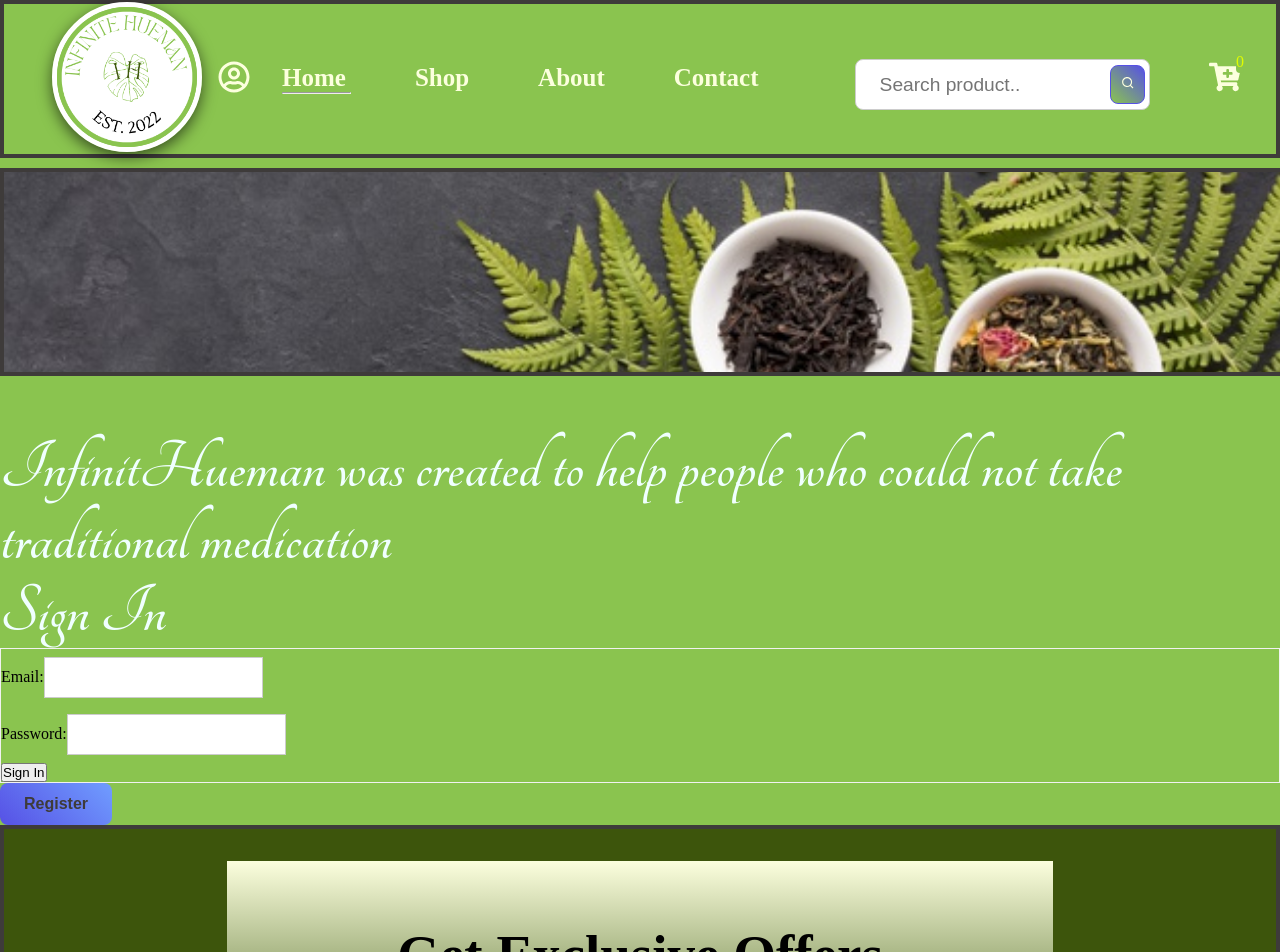
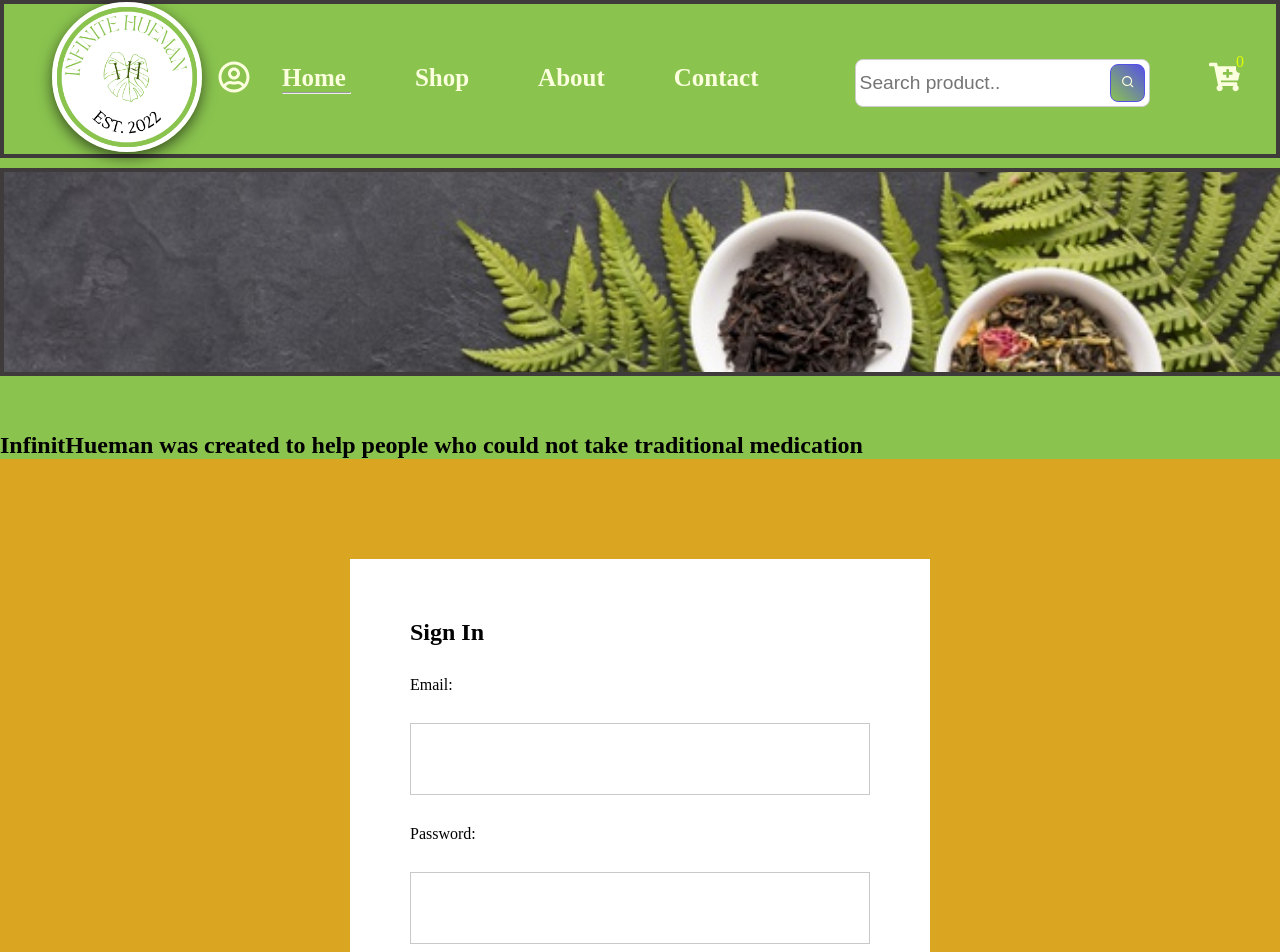
Before and after one commit to jdworkz/infinithueman-app, a React (Create React App) app: page /LoginForm in a window 1280 px wide. Shown: the top 952 px of the page. Built offline with nearby package versions, Linux system fonts and the light colour scheme; a web font is replaced by a local one.

Commit message:
change the styling of the sign up page

```diff
--- a/src/components/Form/LoginForm.css
+++ b/src/components/Form/LoginForm.css
@@ -1,28 +1,44 @@
-Form {
-    border: 3px solid #f1f1f1;
-    align-items: center;
-    border-style:solid ;
-    border-width: .1rem;
-  }
-  input {
+.login-signup{
+  width:100%;
+  height:80vh;
+  background: goldenrod;
+  padding-top: 100px;
+}
+.loginsignup-container{
+  width:580px;
+  height:500px;
+  background: white;
+  margin:auto;
+  padding:40px 60px;
+}
+.loginsignup-container h2{
+ margin: 20px 0px
+}
+.signin{
+  display: flex;
+  flex-direction: column;
+  gap:29px;
+  margin-top:30px;
 
-    padding: 12px 20px;
-    margin: 8px 0;
-    display: inline-block;
-    border: 1px solid #ccc;
-    box-sizing: border-box;
-  }
+}
+.signin input{
+  height: 72px;
+  width: 100%;
+  padding-left: 20px;
+  border:1px solid #c9c9c9;
+  outline:none;
+  color:#5c5c5c;
+  font-size:18px
+}
+.loginsignup-container button{
+  width:100px;
+  height:50px;
+  color:white;
+  background:#ff4141;
+  margin-top:30px;
+  border:none;
+  font-size: 24px;
+  font-weight:500;
+  cursor: pointer;
 
-  h2{
-    font-family: "Tangerine";
-  font-weight: 700;
-  font-style: normal;
-  font-size: 4.5rem;
-  color:azure;
-  }
-  label{
-
-  }
-  .signin{
-    align-items:right;
-  }
+}
--- a/src/components/Form/LoginForm.js
+++ b/src/components/Form/LoginForm.js
@@ -44,7 +44,8 @@ function LoginForm() {
   };
 
   return (
-    <div>
+    <div className='login-signup'>
+      <div className='loginsignup-container'>
       <h2>Sign In</h2>
       <form onSubmit={handleSubmit}>
         <div  className='signin'>
@@ -68,7 +69,7 @@ function LoginForm() {
         {errorMessage && <p style={{ color: 'red' }}>{errorMessage}</p>}
         <button type="submit">Sign In</button>
       </form>
-      <button className='btn'><Link to="/RegisterForm">Register</Link> </button>
+      </div>
     </div>
 
   );
--- a/src/components/Form/RegisterForm.js
+++ b/src/components/Form/RegisterForm.js
@@ -53,7 +53,8 @@ function RegisterForm() {
     };
 
     return (
-      <div>
+      <div className='register'>
+      <div className='register-container'>
         <h2>Register</h2>
         <form onSubmit={handleSubmit}>
           <div>
@@ -85,7 +86,9 @@ function RegisterForm() {
           </div>
           {errorMessage && <p style={{ color: 'red' }}>{errorMessage}</p>}
           <button type="submit">Register</button>
+          <p className="register-login">Already have an account? <span>Login</span></p>
         </form>
+      </div>
       </div>
     );
   }
```
